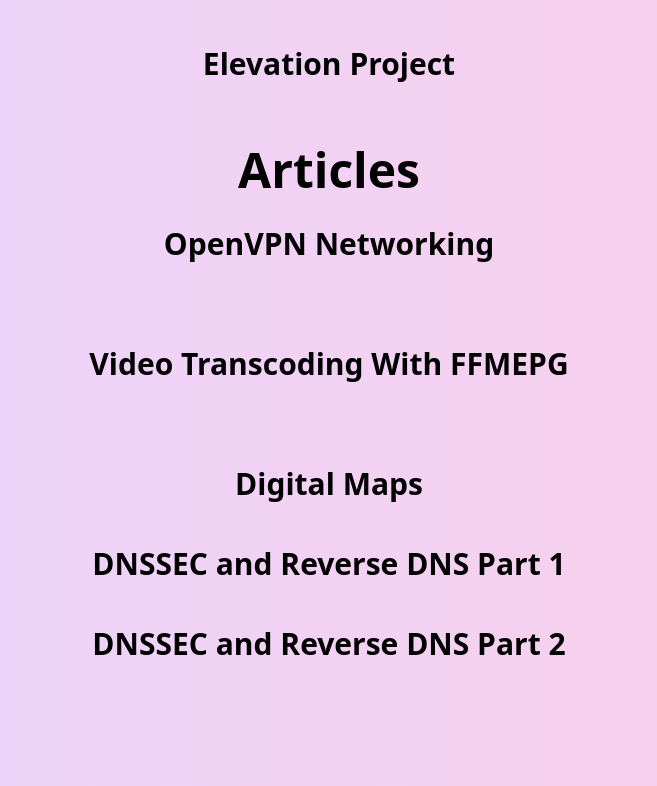
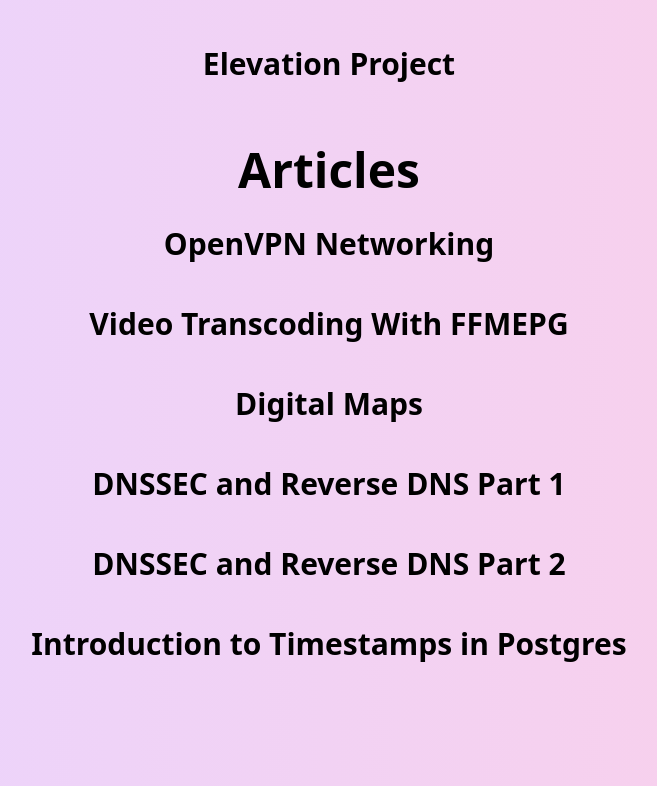
Before and after one commit to PranoSA/New-Portfolio-Site, a Next.js app: page / in a window 1280 px wide. Shown: the part 766-1552 px from the top of the page, without its empty margins (311-968 px from the left). Built offline with nearby package versions, Linux system fonts and the light colour scheme; no server answers.

Commit message:
Parameterized Articles List

```diff
--- a/src/app/page.tsx
+++ b/src/app/page.tsx
@@ -13,6 +13,86 @@
 import { useEffect, useRef, useState } from 'react';
 import Link from 'next/link';
 
+type ArticleDescription = {
+  URL: string;
+  Description: string;
+  Title: string;
+};
+
+const articleDescriptions: ArticleDescription[] = [
+  {
+    Title: 'OpenVPN Networking',
+    Description: `                In this article I created separate networks on a single linux
+                for Wireshark) to capture packets on one network interface, and
+                then use Wireshark to analyze the packets. I also use OpenVPN to
+                create a VPN Tunnel between two machines, and then use Wireshark
+                to capture packets on the VPN Tunnel.`,
+    URL: 'https://articles.compressibleflowcalculator.com/OpenVPN',
+  },
+  {
+    Title: 'Video Transcoding With FFMEPG',
+    Description: `In this article I analyze a popular steraming protocol built on HTTP called
+    MPEG-DASH (Dynamic Adaptive Streaming over HTTP). I then use FFMEPG to transcode a video
+    file to what are called mp4 fragments (.mps) and then create a manifest file (.mpd) that
+     contains meta-information of the chosen streams and encoding bit rates for streaming options
+      for each media stream (audio and video). You can then use a simple Javascript File on an HTML
+       file to serve the video to a client and see throug
+    h the Networking Console how the video matches with the contents of the manifest file.`,
+    URL: 'https://articles.compressibleflowcalculator.com/MPEG-DASH',
+  },
+  {
+    Title: 'Digital Maps',
+    Description: `                In this article I introduce the concept of Digital Maps, and how
+                they compare to Image Maps and SVG Maps. Image Maps give visual
+                information to the user and may involve pre-rendered
+                geographical information about a variables, SVG Maps on the web
+                allow native javascript interaction with image, but digital maps
+                offer high degree of variant information handling and display
+                capabilities, allowing the use of various raster data formats,
+                vector data formats, and tiled vector and raster data formats,
+                as well as rich display capabilities (Heat maps, contour maps,
+                clustering, etc.), and interaction with a geoServer to render
+                new layers on a map.`,
+    URL: 'https://articles.compressibleflowcalculator.com/Digital_Maps',
+  },
+  {
+    Title: 'DNSSEC and Reverse DNS Part 1',
+    Description: `                In this first part of the series, we will set up the basic tools
+                with Docker to run a parent and child nameserver as well as a
+                Dig DNS client. We Will also go over reading the output of the
+                Dig Command and concepts such as DNS flags, EDNS, and TShark/
+                Wireshark. We will then talk about inspecting the DNS packets
+                inside of wireshark using tshark to capture the packets on the
+                DNS client interface. We will then inspect the idea of zone
+                files and the records contained inside of them. These articles
+                will not teach about DNS and DNS-SEC basic conepts but Will
+                refer to other articles on the topic, and rather lay groundwork
+                for experimentation with DNS in a easy to use environment.We
+                will also go over features of the dig command`,
+    URL: 'https://articles.compressibleflowcalculator.com/DNSSEC_PART_1',
+  },
+  {
+    Title: 'DNSSEC and Reverse DNS Part 2',
+    Description: `                 In this article, we will build off the 2nd and fix the DNS-SEC
+                implimentation by adding the appropriate DS record to the parent
+                server to properly authenticate the zone transfer. Here, we will
+                be able to use tshark as well as the dig response to see the
+                verification of the DNS in the EDNS flags as well as the DNSSEC
+                flags in the request.`,
+    URL: 'https://articles.compressibleflowcalculator.com/DNSSEC_PART_2',
+  },
+  {
+    Title: 'Introduction to Timestamps in Postgres',
+    Description: `In thie article, I will discuss the basic premises of Clocks, Timers, and Time Zones and
+    Concepts such as UTC, IAT, Unix Timestamps, and Timestamp Formats. Then I will go over examples of the time
+    library in GO, and talk about the "awareness" time libraries have with dealing with time zones and locations when
+    making time calculations. Then I will introduce the different Time and Date types in Postgres, how they work, and examples
+    of queries to make time calculations such as Evaluating a Timestamp at a particular Time Zone (If It Has Time Zone Information),
+    Calculating the Time Between Events, and extracting second, minute, hour, day, month, year, and epoch information from a timestamp.`,
+    URL: 'https://articles.compressibleflowcalculator.com/Timestamp_Introduction_Postgres',
+  },
+];
+
 export default function Home() {
   const [openPanels, setPanels] = useState<boolean[]>([
     false,
@@ -23,7 +103,9 @@
     false,
   ]);
 
-  const [openAriclePanels, setArticlePanels] = useState<boolean[]>([false]);
+  const [openAriclePanels, setArticlePanels] = useState<boolean[]>(
+    articleDescriptions.map(() => false)
+  );
   const [loading, setLoading] = useState<boolean>(false);
   //Encoding Mode, (Decimal or Hexadecimal)
 
@@ -244,31 +326,32 @@
           <h1 className="w-full text-5xl font-bold "> Articles </h1>
         </div>
 
-        <div className="w-full md:w-2/3 p-20 flex flex-wrap p-4 text-center min-h-20 cursor-pointer hover:bg-blue-100 hover:shadow-lg transform hover:scale-105 transition-all duration-200 ease-in-out">
+        {articleDescriptions.map((article, index) => {
+          return (
+            <div
+              key={index}
+              className="w-full md:w-2/3 p-20 flex flex-wrap p-4 text-center min-h-20 cursor-pointer hover:bg-blue-100 hover:shadow-lg transform hover:scale-105 transition-all duration-200 ease-in-out"
+            >
               <h1
+                key={index}
                 className="w-full text-3xl font-bold"
                 onClick={() => {
                   setArticlePanels([
-                !openAriclePanels[0],
-                ...openAriclePanels.slice(1),
+                    ...openAriclePanels.slice(0, index),
+                    !openAriclePanels[index],
+                    ...openAriclePanels.slice(index + 1),
                   ]);
                 }}
               >
                 {' '}
-            OpenVPN Networking
+                {article.Title}
               </h1>
-          {openAriclePanels[0] ? (
+              {openAriclePanels[index] ? (
                 <div className="m-5">
-              <p className="w-full pb-4 ">
-                In this article I created separate networks on a single linux
-                for Wireshark) to capture packets on one network interface, and
-                then use Wireshark to analyze the packets. I also use OpenVPN to
-                create a VPN Tunnel between two machines, and then use Wireshark
-                to capture packets on the VPN Tunnel.
-              </p>
+                  <p className="w-full pb-4 ">{article.Description}</p>
                   <div className="w-full w-flex flex-wrap p-4 text-center h-15"></div>
                   <a
-                href="https://articles.compressibleflowcalculator.com/OpenVPN"
+                    href={article.URL}
                     className="p-5 text-center bg-blue-200 rounded m-5"
                   >
                     Read Article{' '}
@@ -276,164 +359,8 @@
                 </div>
               ) : null}
             </div>
-        <div className="w-full md:w-1/2 p-20 flex m-10 flex-wrap p-4 text-center min-h-20 cursor-pointer hover:bg-blue-100 hover:shadow-lg transform hover:scale-105 transition-all duration-200 ease-in-out">
-          <h1
-            className="w-full text-3xl font-bold"
-            onClick={() => {
-              setArticlePanels([
-                false,
-                !openAriclePanels[1],
-                ...openAriclePanels.slice(2),
-              ]);
-              console.log(openAriclePanels);
-            }}
-          >
-            {' '}
-            Video Transcoding With FFMEPG
-          </h1>
-          {openAriclePanels[1] ? (
-            <div className="m-5">
-              <p className="w-full pb-4 ">
-                In this article I analyze a popular steraming protocol built on
-                HTTP called MPEG-DASH (Dynamic Adaptive Streaming over HTTP). I
-                then use FFMEPG to transcode a video file to what are called mp4
-                fragments (.mps) and then create a manifest file (.mpd) that
-                contains meta-information of the chosen streams and encoding bit
-                rates for streaming options for each media stream (audio and
-                video). You can then use a simple Javascript File on an HTML
-                file to serve the video to a client and see through the
-                Networking Console how the video matches with the contents of
-                the manifest file.
-              </p>
-              <div className="w-full w-flex flex-wrap p-4 text-center h-15"></div>
-              <a
-                href="https://articles.compressibleflowcalculator.com/MPEG-DASH"
-                className="p-5 text-center bg-blue-200 rounded"
-              >
-                Read Article{' '}
-              </a>
-            </div>
-          ) : null}
-        </div>
-        <div className="w-full md:w-2/3 p-20 flex flex-wrap p-4 text-center min-h-20 cursor-pointer hover:bg-blue-100 hover:shadow-lg transform hover:scale-105 transition-all duration-200 ease-in-out">
-          <h1
-            className="w-full text-3xl font-bold"
-            onClick={() => {
-              setArticlePanels([
-                false,
-                false,
-                !openAriclePanels[2],
-                ...openAriclePanels.slice(3),
-              ]);
-            }}
-          >
-            {' '}
-            Digital Maps
-          </h1>
-          {openAriclePanels[2] ? (
-            <div className="m-5">
-              <p className="w-full pb-4 ">
-                In this article I introduce the concept of Digital Maps, and how
-                they compare to Image Maps and SVG Maps. Image Maps give visual
-                information to the user and may involve pre-rendered
-                geographical information about a variables, SVG Maps on the web
-                allow native javascript interaction with image, but digital maps
-                offer high degree of variant information handling and display
-                capabilities, allowing the use of various raster data formats,
-                vector data formats, and tiled vector and raster data formats,
-                as well as rich display capabilities (Heat maps, contour maps,
-                clustering, etc.), and interaction with a geoServer to render
-                new layers on a map.
-              </p>
-              <div className="w-full w-flex flex-wrap p-4 text-center h-15"></div>
-              <a
-                href="https://articles.compressibleflowcalculator.com/Digital_Maps"
-                className="p-5 text-center bg-blue-200 rounded m-5"
-              >
-                Read Article{' '}
-              </a>
-            </div>
-          ) : null}
-        </div>
-        <div className="w-full md:w-2/3 p-20 flex flex-wrap p-4 text-center min-h-20 cursor-pointer hover:bg-blue-100 hover:shadow-lg transform hover:scale-105 transition-all duration-200 ease-in-out">
-          <h1
-            className="w-full text-3xl font-bold"
-            onClick={() => {
-              setArticlePanels([
-                false,
-                false,
-                false,
-                !openAriclePanels[3],
-                ...openAriclePanels.slice(4),
-              ]);
-            }}
-          >
-            {' '}
-            DNSSEC and Reverse DNS Part 1
-          </h1>
-          {openAriclePanels[3] ? (
-            <div className="m-5">
-              <p className="w-full pb-4 ">
-                In this first part of the series, we will set up the basic tools
-                with Docker to run a parent and child nameserver as well as a
-                Dig DNS client. We Will also go over reading the output of the
-                Dig Command and concepts such as DNS flags, EDNS, and TShark/
-                Wireshark. We will then talk about inspecting the DNS packets
-                inside of wireshark using tshark to capture the packets on the
-                DNS client interface. We will then inspect the idea of zone
-                files and the records contained inside of them. These articles
-                will not teach about DNS and DNS-SEC basic conepts but Will
-                refer to other articles on the topic, and rather lay groundwork
-                for experimentation with DNS in a easy to use environment.We
-                will also go over features of the dig command
-              </p>
-              <div className="w-full w-flex flex-wrap p-4 text-center h-15"></div>
-              <a
-                href="https://articles.compressibleflowcalculator.com/DNSSEC_PART_1"
-                className="p-5 text-center bg-blue-200 rounded m-5"
-              >
-                Read Article{' '}
-              </a>
-            </div>
-          ) : null}
-        </div>
-        <div className="w-full md:w-2/3 p-20 flex flex-wrap p-4 text-center min-h-20 cursor-pointer hover:bg-blue-100 hover:shadow-lg transform hover:scale-105 transition-all duration-200 ease-in-out">
-          <h1
-            className="w-full text-3xl font-bold"
-            onClick={() => {
-              setArticlePanels([
-                false,
-                false,
-                false,
-                false,
-                !openAriclePanels[4],
-                ...openAriclePanels.slice(5),
-              ]);
-            }}
-          >
-            {' '}
-            DNSSEC and Reverse DNS Part 2
-          </h1>
-          {openAriclePanels[4] ? (
-            <div className="m-5">
-              <p className="w-full pb-4 ">
-                In this article, we will build off the 2nd and fix the DNS-SEC
-                implimentation by adding the appropriate DS record to the parent
-                server to properly authenticate the zone transfer. Here, we will
-                be able to use tshark as well as the dig response to see the
-                verification of the DNS in the EDNS flags as well as the DNSSEC
-                flags in the request.
-              </p>
-              <div className="w-full w-flex flex-wrap p-4 text-center h-15"></div>
-              <a
-                href="https://articles.compressibleflowcalculator.com/DNSSEC_PART_2"
-                className="p-5 text-center bg-blue-200 rounded m-5"
-              >
-                Read Article{' '}
-              </a>
-            </div>
-          ) : null}
-        </div>
+          );
+        })}
       </div>
     </main>
   );
```
Lines whose indentation alone changed are shown as unchanged.
